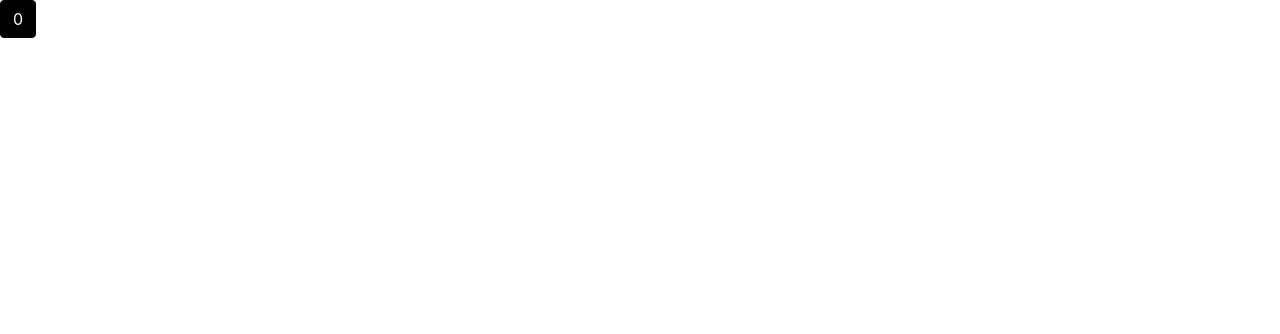
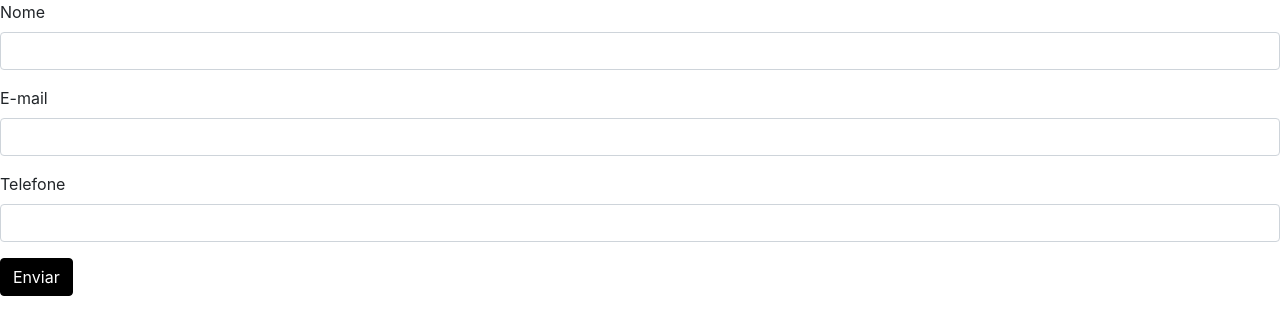
Before and after one commit to leadsolution/landing-base, a Next.js app: page / in a window 1280 px wide. Shown: the top 334 px of the page. Built offline with nearby package versions, Linux system fonts and the light colour scheme.

Commit message:
Form are hard

```diff
--- /dev/null
+++ b/components/form.tsx
@@ -0,0 +1,29 @@
+import React from "react";
+import "./form.scss";
+
+export default class Form extends React.Component {
+  render() {
+    return (
+      <div className="form-container">
+        <form role="form">
+          <div className="form-group">
+            <label htmlFor="name">Nome</label>
+            <input type="text" name="name" id="name" className="form-control" />
+          </div>
+
+          <div className="form-group">
+            <label htmlFor="email">E-mail</label>
+            <input type="email" name="email" id="email" className="form-control" />
+          </div>
+
+          <div className="form-group">
+            <label htmlFor="phone_number">Telefone</label>
+            <input type="tel" name="phone_number" id="phone_number" className="form-control" />
+          </div>
+
+          <button type="submit" className="btn btn-primary">Enviar</button>
+        </form>
+      </div>
+    );
+  }
+}
--- a/package.json
+++ b/package.json
@@ -27,6 +27,7 @@
   },
   "homepage": "https://github.com/leadsolution/landing-base#readme",
   "dependencies": {
+    "@types/next": "^7.0.3",
     "@types/react": "^16.4.18",
     "@zeit/next-sass": "^1.0.1",
     "@zeit/next-typescript": "^1.1.1",
--- a/pages/index.tsx
+++ b/pages/index.tsx
@@ -1,5 +1,7 @@
 import React from "react";
 import "./index.scss";
+import Head from "next/head";
+import Form from "../components/form";
 
 interface Props {
 
@@ -23,7 +25,12 @@ export default class Index extends React.Component<Props, State> {
     const { count } = this.state
 
     return (
-      <a href="#" className="btn btn-primary" onClick={this.onClick.bind(this)}>{count}</a>
+      <div>
+        <Head></Head>
+        <main role="main">
+          <Form />
+        </main>
+      </div>
     );
   }
 }
```
Also changed, not shown: components/form.scss (added), 1 other file (tests, documents, lock files or other folders).
